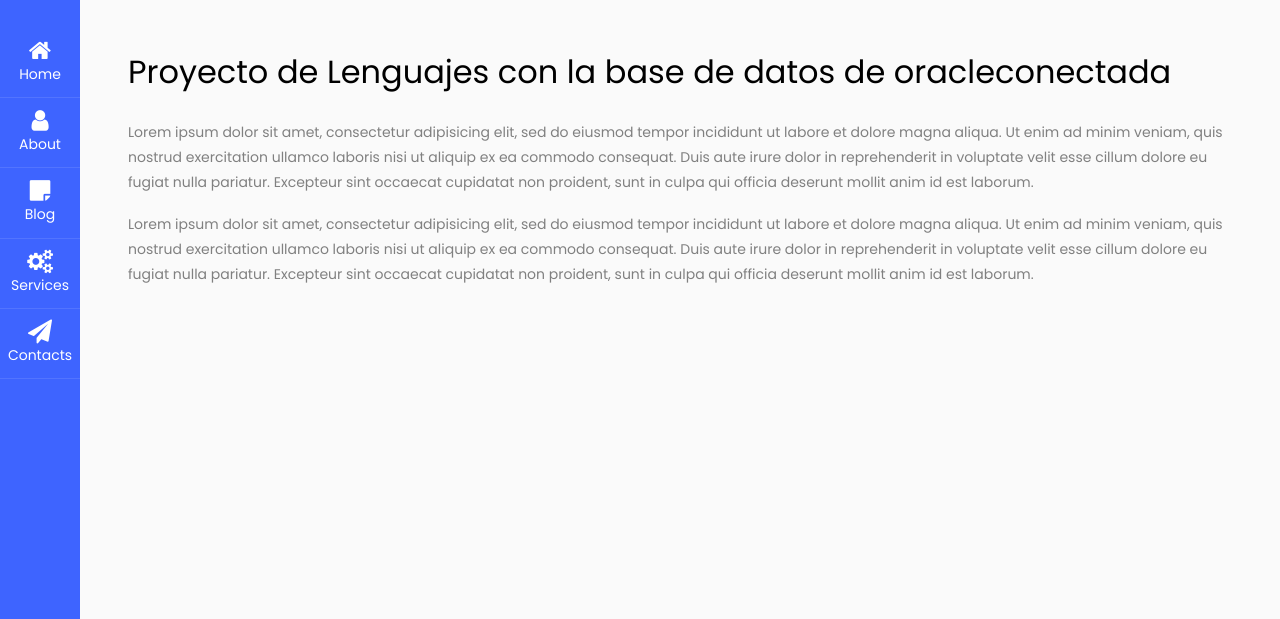
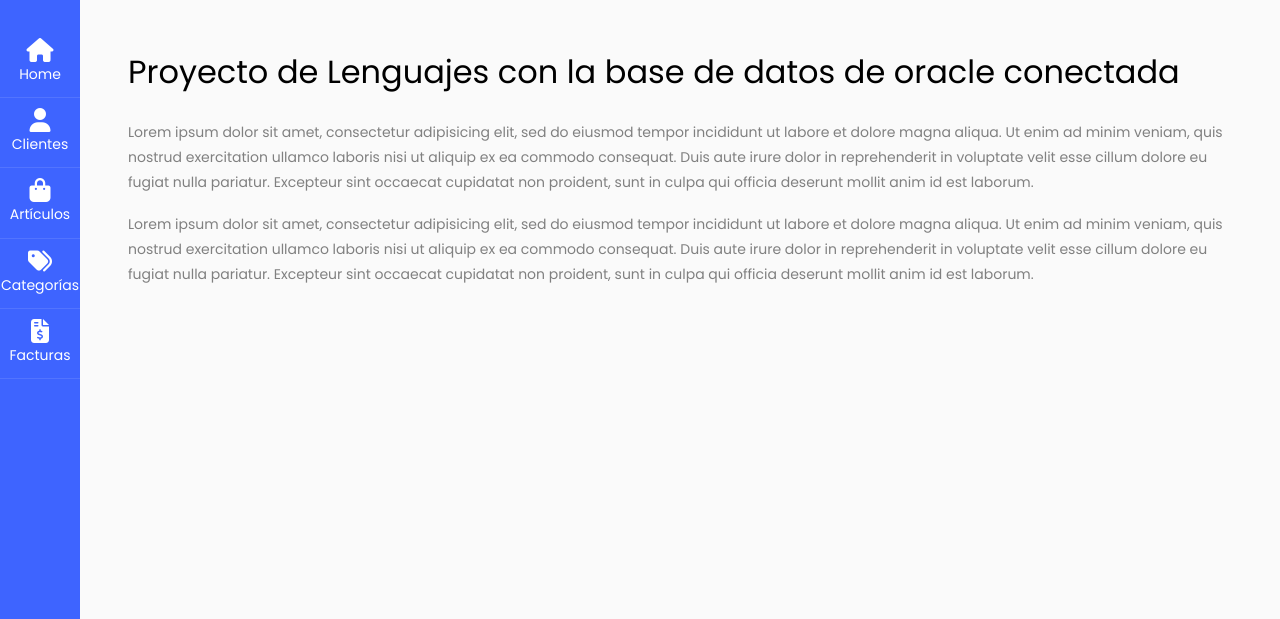
Before and after one commit to AdrianRS22/ProyectoLenguajes, a PHP site: page /ProyectoLenguajes/ in a window 1280 px wide. Shown: the top 619 px of the page. Run offline with PHP 8.4, Linux system fonts and the light colour scheme; some libraries are stand-ins or nearby versions.

Commit message:
Actualizando el sidebar

```diff
--- a/index.php
+++ b/index.php
@@ -1,6 +1,6 @@
 <?php
+require_once 'autoload.php';
 require_once 'config/parameters.php';
-require_once 'autoload.php';
 require_once 'config/database.php';
 require_once 'views/layout/header.php';
 require_once 'views/layout/sidebar.php';
--- a/views/home.php
+++ b/views/home.php
@@ -1,7 +1,7 @@
 <!-- Page Content  -->
 <div id="content" class="p-4 p-md-5">
 
-    <h2 class="mb-4">Proyecto de Lenguajes con la base de datos de oracleconectada</h2>
+    <h2 class="mb-4">Proyecto de Lenguajes con la base de datos de oracle conectada</h2>
     <p>Lorem ipsum dolor sit amet, consectetur adipisicing elit, sed do eiusmod tempor incididunt ut labore et dolore
         magna aliqua. Ut enim ad minim veniam, quis nostrud exercitation ullamco laboris nisi ut aliquip ex ea commodo
         consequat. Duis aute irure dolor in reprehenderit in voluptate velit esse cillum dolore eu fugiat nulla
--- a/views/layout/header.php
+++ b/views/layout/header.php
@@ -7,7 +7,9 @@
 
     <link href="https://fonts.googleapis.com/css?family=Poppins:300,400,500,600,700,800,900" rel="stylesheet">
 
-		<link rel="stylesheet" href="https://stackpath.bootstrapcdn.com/font-awesome/4.7.0/css/font-awesome.min.css">
+    <!-- Place your kit's code here -->
+    <script src="https://kit.fontawesome.com/2169bfc853.js" crossorigin="anonymous"></script>
+
 		<link rel="stylesheet" href="<?= base_url ?>assets/css/styles.css">
   </head>
   <body>
--- a/views/layout/sidebar.php
+++ b/views/layout/sidebar.php
@@ -5,16 +5,16 @@
             <a href="#"><span class="fa fa-home"></span> Home</a>
         </li>
         <li>
-            <a href="#"><span class="fa fa-user"></span> About</a>
+            <a href="#"><span class="fa fa-user"></span> Clientes</a>
         </li>
         <li>
-            <a href="#"><span class="fa fa-sticky-note"></span> Blog</a>
+            <a href="#"><span class="fas fa-shopping-bag"></span> Artículos</a>
         </li>
         <li>
-            <a href="#"><span class="fa fa-cogs"></span> Services</a>
+            <a href="#"><span class="fa fa-tags"></span> Categorías</a>
         </li>
         <li>
-            <a href="#"><span class="fa fa-paper-plane"></span> Contacts</a>
+            <a href="#"><span class="fas fa-file-invoice-dollar"></i></span> Facturas</a>
         </li>
     </ul>
 
```
